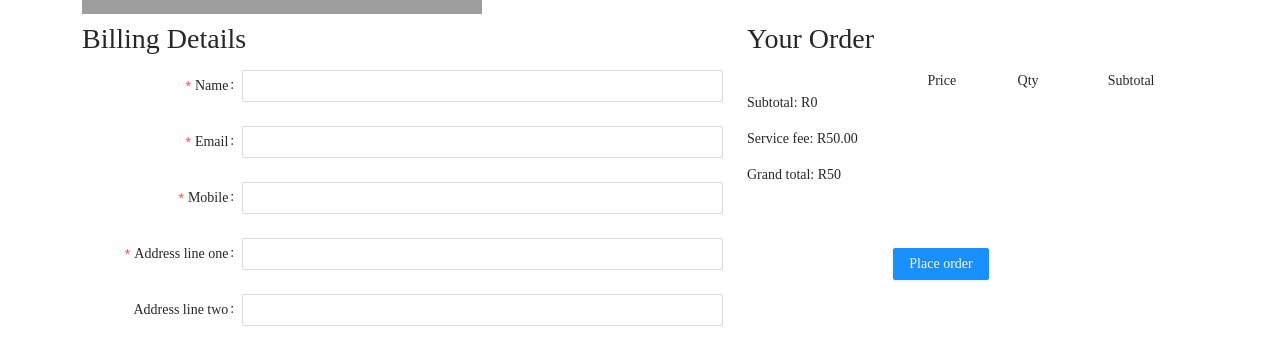
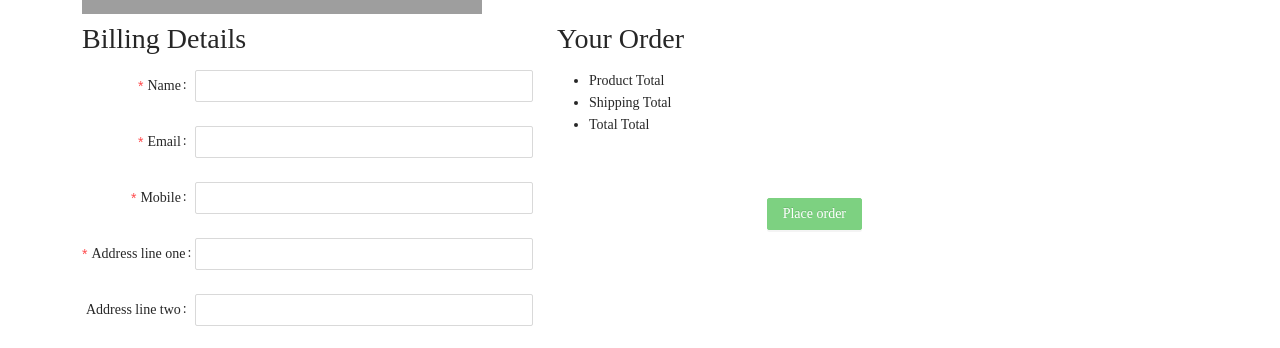
Before and after one commit to tawanike/maruapula, a Next.js app: page /cart/checkout in a window 1280 px wide. Shown: the part 324-672 px from the top of the page. Built offline with nearby package versions, Linux system fonts and the light colour scheme; grey boxes are pictures that could not be loaded; what @theme-ui/color, theme-ui would draw is missing.

Commit message:
Changes order button to green

```diff
--- a/src/pages/cart/checkout/index.tsx
+++ b/src/pages/cart/checkout/index.tsx
@@ -54,7 +54,7 @@ export default function Checkout() {
     <div>
       <Form {...layout} name="nest-messages" onFinish={onFinish} validateMessages={validateMessages}>
       <div className="row">
-        <div className="col-7">
+        <div className="col-5">
           <h3>Billing Details</h3>
 
             <Form.Item name={['user', 'name']} label="Name" rules={[{ required: true }]}>
@@ -87,7 +87,7 @@ export default function Checkout() {
 
 
         </div>
-        <div className="col-5">
+        <div className="col-7">
         <div className="row">
             <div className="col">
               <h3>Your Order</h3>
@@ -95,25 +95,17 @@ export default function Checkout() {
           </div>
 
           <div className="row">
-            <div className="row">
-              <div className="col"></div>
-              <div className="col"></div>
-              <div className="col">Price</div>
-              <div className="col">Qty</div>
-              <div className="col">Subtotal</div>
-            </div>
-            {
-              cartContext.state.products.map(product => {
-                  return <CartProduct key={product.id} product={product} />
-              })
-            }
-            <div className="row">
-              <div className="col">
-
-                <p>Subtotal: R{cartTotal}</p>
-                <p>Service fee: R50.00</p>
-                <p>Grand total: R{cartTotal + 50}</p>
-              </div>
+            <div className="col">
+              <ul>
+                <li>Product <span className="">Total</span></li>
+                {
+                  cartContext.state.products.map(product => {
+                    return<li>{ product.title} x{product.quantity}</li>
+                  })
+                }
+                <li>Shipping <span className="">Total</span></li>
+                <li>Total <span className="">Total</span></li>
+              </ul>
             </div>
 
             <Form.Item className="mt-5" wrapperCol={{ ...layout.wrapperCol, offset: 8 }}>
--- a/src/styles/ant-override.scss
+++ b/src/styles/ant-override.scss
@@ -31,3 +31,13 @@
 .ant-menu-inline .ant-menu-item::after {
     border-right: 3px solid $main-green;
 }
+
+.ant-btn-primary {
+    background: $main-green;
+    border-color: $main-green;
+}
+
+.ant-btn-primary:hover {
+    background: $main-green;
+    border-color: $main-green;
+}
--- a/src/styles/variables.scss
+++ b/src/styles/variables.scss
@@ -14,4 +14,7 @@ $secondary: orange;
 $accent: yellowgreen;
 $primaryText: #0A0A0A;
 $secondaryText: $primary;
---bs-font-sans-serif { font-family: 'Rubik, sans-serif'; }
+:root {
+    --bs-font-sans-serif: 'Rubik, sans-serif';
+    --bs-primary: $main-green;
+}
```
